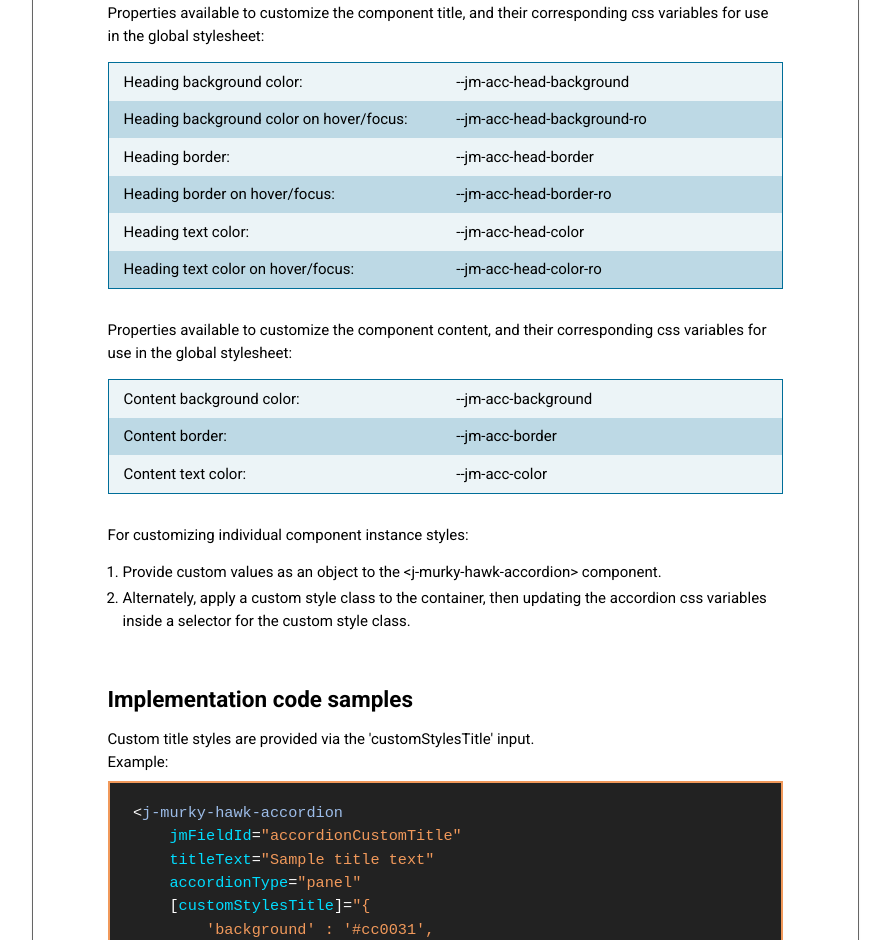
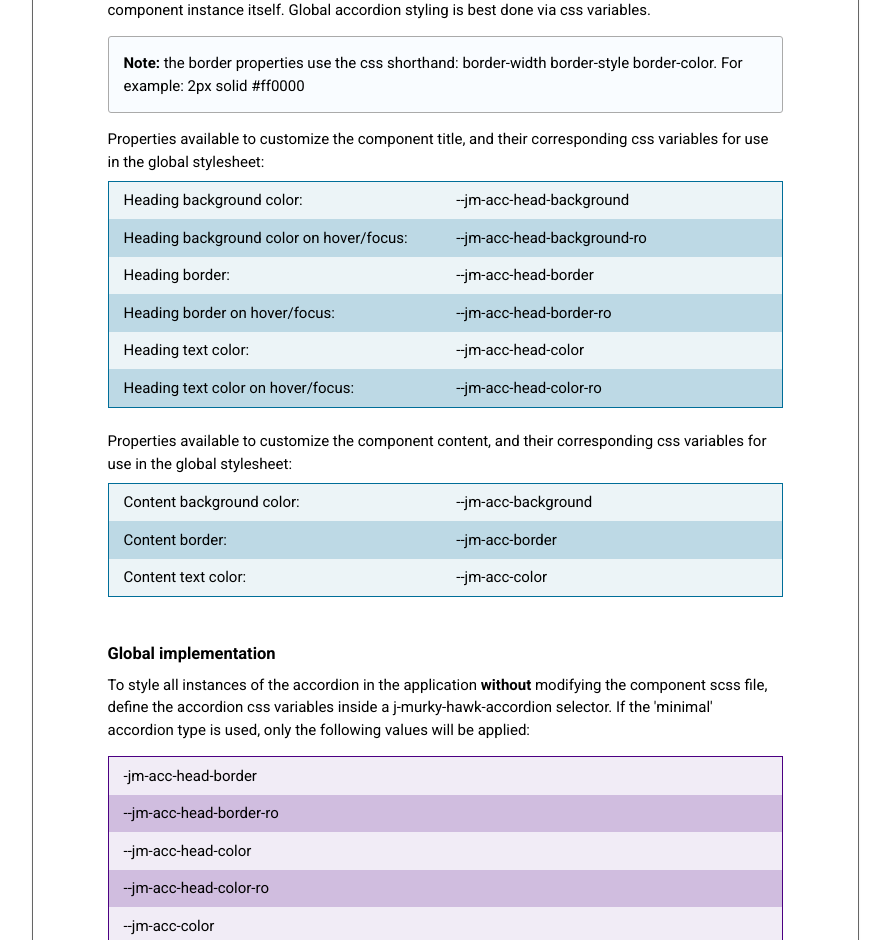
Before and after one commit to JMurkyHawk/accordion, an Angular app: page /accordion-custom in a window 1280 px wide. Shown: the part 1860-2800 px from the top of the page, without its empty margins (195-1085 px from the left). Built offline with nearby package versions, Linux system fonts and the light colour scheme.

Commit message:
Update 'Custom styling' page content

```diff
--- a/src/app/app.component.scss
+++ b/src/app/app.component.scss
@@ -17,7 +17,7 @@
 
     h1 {
         color: var(--white);
-        font-size: 2.25em;
+        font-size: 2.5em;
         font-weight: normal;
         line-height: 1.65em;
         margin: 0 auto;
@@ -76,6 +76,13 @@ h4 {
     font-size: 1.25em;
     line-height: 1.6em;
     margin: 0;
+    text-align: left;
+}
+
+h5 {
+    font-size: 1.1em;
+    line-height: 1.4em;
+    margin: 0 0 .5em 0;
     text-align: left;
 }
 
@@ -140,7 +147,7 @@ p {
 }
 
 .margin4 {
-    margin: 0 0 3em 0;
+    margin: 0 0 3em 0 !important;
 }
 
 hr {
@@ -166,7 +173,7 @@ ol.customCols,
 ul.customCols {
     background-color: rgba(0, 110, 153, 0.075);
     border: 1px solid rgba(0, 110, 153, 1);
-    margin: 0 0 2em 0 !important;
+    margin: 0 0 1.5em 0;
     padding: 0;
 
     display: flex;
@@ -193,6 +200,22 @@ ul.customCols {
         }
     }
 
+}
+
+ol.customCols,
+ul.customCols {
+
+    &.v2 {
+        background-color: rgba(75, 0, 130, .075);
+        border: 1px solid rgba(75, 0, 130, 1);
+
+        li {
+
+            &:nth-child(even) {
+                background-color: rgba(75, 0, 130, .2);
+            }
+        }
+    }
 }
 
 .color1 {
@@ -307,10 +330,10 @@ a.btn {
         border-bottom: 1px solid var(--cardHeadBorder);
         border-radius: 0;
         color: var(--cardHeadText);
-        font-size: 1.5em;
+        font-size: 1.75em;
         font-weight: normal;
         margin: 0;
-        padding: 1.5em 2.25em;
+        padding: 1.25em 2.25em;
         text-align: center;
 
         transition-duration: $transitionDuration;
@@ -366,19 +389,19 @@ a.btn {
 
         > section {
             //padding: 4em 1.5em 6em 1.5em;
-            padding: 2em 1.5em 4em 1.5em;
+            padding: 2em 1.5em 5em 1.5em;
 
             > h3,
             > h4 {
                 display: block;
-                font-size: 1.5em;
+                font-size: 1.6em;
+                line-height: 1.5em;
                 margin: 0 0 .5em 0;
                 text-align: center
             }
 
             &.leadIn {
                 padding-top: 2em;
-                padding-bottom: 0;
             }
             /*
             &:nth-child(even) {
@@ -402,10 +425,6 @@ a.btn {
         > p {
             margin: 0;
             padding: 0 0 1em 0;
-        }
-
-        ul {
-            margin: .5em 0 1.5em 0;
         }
 
         &.spacingV2 {
@@ -539,6 +558,16 @@ a.btn {
 
 }
 
+.jmHighlight {
+    background-color: var(--jmBackDrop-Background);
+    border: 1px solid var(--jmBackDrop-Border);
+    border-radius: 3px;
+    display: block;
+    margin: 0 0 1em 0;
+    overflow: hidden;
+    padding: 1em;
+}
+
 .codeBox,
 .codeBoxMini2 {
     background-color: var(--codeBackground);
@@ -547,7 +576,7 @@ a.btn {
     font-family: 'Source Code Pro', monospace;
     font-size: 1.25em;
     line-height: 1.25em;
-    margin: 0 0 2em 0;
+    margin: 0 0 4em 0;
     overflow: auto;
     padding: 1em 1.25em;
 
@@ -559,6 +588,7 @@ a.btn {
 }
 
 .codeBoxMini2 {
+    border-width: 1px;
     font-size: 1em;
     line-height: 1em;
     margin: 0 .25em 1px 0;
@@ -608,7 +638,7 @@ a.btn {
 
             > section {
                 //padding: 3.5em 5em;
-                padding: 2em 5em;
+                padding: 2em 5em 2em 5em;
 
                 &:last-child {
                     padding-bottom: 4em;
@@ -635,7 +665,7 @@ a.btn {
         .jmCardContent {
 
             section {
-                padding: 2.5em 3.5em 2.5em 3.5em;
+                padding: 2em 3.5em 2em 3.5em;
 
                 &:first-of-type {
                     padding-top: 3em;
--- a/src/app/components/j-murky-hawk-accordion/j-murky-hawk-accordion.component.ts
+++ b/src/app/components/j-murky-hawk-accordion/j-murky-hawk-accordion.component.ts
@@ -149,7 +149,7 @@ export class JMurkyHawkAccordionComponent implements OnInit {
     errorMsgProvideOpts(value: string, inputName: string, allowableTypes: Array<string>) {
 
         console.error(
-            `'${value}' is not a valid input value for ${inputName} on jm-accordion: ` +
+            `'${value}' is not a valid input value for ${inputName} on <jm-accordion> component. ` +
             `Valid values for ${inputName}: ${allowableTypes}`
         );
 
--- a/src/app/pages/jmh-page-accordion-custom/jmh-page-accordion-custom.component.html
+++ b/src/app/pages/jmh-page-accordion-custom/jmh-page-accordion-custom.component.html
@@ -6,7 +6,7 @@
 
         <section class="leadIn">
 
-            <strong class="block padding1">{{jmAcc_custom0}}</strong>
+            <h4>{{jmAcc_custom0}}</h4>
 
             <p class="noMargin">{{jmAcc_custom}}</p>
 
@@ -92,9 +92,13 @@
 
         <section>
 
-            <h4>{{jmAcc_custom3}}</h4>
+            <h4>{{jmAcc_custom_implement_sub_title1}}</h4>
+
+            <div class="group">
+
                 <p>{{jmAcc_custom3_0}}</p>
-            <p>{{jmAcc_custom3_1}}</p>
+                <p class="jmHighlight" [innerHTML]="jmAcc_custom3_1"></p>
+                <p class="padding2">{{jmAcc_custom3_1_1}}</p>
                 <ol class="customCols">
                     <li *ngFor="let key of objectKeys(jmAcc_custom_title_styling)">
                         <span>{{key}}: </span>
@@ -102,34 +106,91 @@
                     </li>
                 </ol>
 
-            <p>{{jmAcc_custom3_2}}</p>
-            <ol class="customCols">
+                <p class="padding2">{{jmAcc_custom3_2}}</p>
+                <ol class="customCols margin4">
                     <li *ngFor="let key of objectKeys(jmAcc_custom_content_styling)">
                         <span>{{key}}: </span>
                         <span>{{jmAcc_custom_content_styling[key]}}</span>
                     </li>
                 </ol>
 
-            <p>{{jmAcc_custom4_1}}</p>
-            <ol class="margin4">
-                <li>{{jmAcc_custom4_2}}</li>
-                <li>{{jmAcc_custom4_4}}</li>
-            </ol>
+                <div class="subGroup">
 
-            <h4>{{jmAcc_custom_samples}}</h4>
+                    <h5>{{jmAcc_custom_implement_sub_title1_2}}</h5>
 
-            <p class="padding2">{{jmAcc_custom4_5}} <br />{{jmAcc_customCodeIntro}}</p>
+                    <p [innerHTML]="jmAcc_custom3_3"></p>
+                    <ul class="customCols v2">
+                        <li *ngFor="let key of jmAcc_custom3_3_list">{{key}}</li>
+                    </ul>
+
+                    <p class="padding2">{{jmAcc_custom3_3_2}}</p>
+                    <ul class="customCols v2">
+                        <li *ngFor="let key of jmAcc_custom3_3_list2">{{key}}</li>
+                    </ul>
+
+                    <p class="padding2" [innerHTML]="jmAcc_custom3_3_3"></p>
                     <div class="codeBox">
                         <code>
-                    <pre [innerHTML]="jmAcc_custom4_6"></pre>
+                            <pre [innerHTML]="jmAcc_custom3_code"></pre>
                         </code>
                     </div>
 
-            <p class="padding2">{{jmAcc_custom4_7}} <br />{{jmAcc_customCodeIntro}}</p>
+                </div>
+
+            </div>
+
+            <h4>{{jmAcc_custom_implement_sub_title2}}</h4>
+
+            <div class="group">
+
+                <p class="padding2">{{jmAcc_custom4_1}}</p>
+                <ol class="margin1">
+                    <li *ngFor="let key of jmAcc_custom4_list">{{key}}</li>
+                </ol>
+
+                <div class="subGroup">
+
+                    <h5>{{jmAcc_custom_implement_heading_title}}</h5>
+
+                    <p [innerHTML]="jmAcc_custom_single_acc_title_desc"></p>
+                    <p class="jmHighlight" [innerHTML]="jmAcc_custom_single_acc_title_desc2"></p>
+                    <ul class="customCols">
+                        <li *ngFor="let key of objectKeys(jmAcc_custom_single_acc_title_props)">
+                            <span>{{key}}: </span>
+                            <span>{{jmAcc_custom_single_acc_title_props[key]}}</span>
+                        </li>
+                    </ul>
+
+                    <p class="padding2">Custom title styling example: </p>
                     <div class="codeBox">
                         <code>
-                    <pre [innerHTML]="jmAcc_custom4_8"></pre>
+                            <pre [innerHTML]="jmAcc_custom_single_acc_title_code"></pre>
                         </code>
+                    </div>
+
+                </div>
+
+                <div class="subGroup">
+
+                    <h5>{{jmAcc_custom_implement_body_title}}</h5>
+
+                    <p [innerHTML]="jmAcc_custom_single_acc_body_desc"></p>
+                    <ul class="customCols">
+                        <li *ngFor="let key of objectKeys(jmAcc_custom_single_acc_body_props)">
+                            <span>{{key}}: </span>
+                            <span>{{jmAcc_custom_single_acc_body_props[key]}}</span>
+                        </li>
+                    </ul>
+
+                    <p class="padding2">Custom body styling example: </p>
+                    <div class="codeBox">
+                        <code>
+                            <pre [innerHTML]="jmAcc_custom_single_acc_body_code"></pre>
+                        </code>
+                    </div>
+
+                </div>
+
             </div>
 
         </section>
--- a/src/app/pages/jmh-page-accordion-custom/jmh-page-accordion-custom.component.ts
+++ b/src/app/pages/jmh-page-accordion-custom/jmh-page-accordion-custom.component.ts
@@ -24,13 +24,14 @@ export class JmhPageAccordionCustomComponent implements OnInit {
     public jmAcc_custom1_2: string = "The accordion Panel type allows the title's background color, text color, and borders to use custom values for the title's normal and hover/focus states. ";
     public jmAcc_custom2: string = "The accordion Panel type's component body can also be assigned its own custom background color, text color, and borders. ";
 
-    public jmAcc_custom3: string = "Implementing custom styling";
+    public jmAcc_custom_implement_title: string = "Implementing custom styling";
+    public jmAcc_custom_implement_sub_title1: string = "Global accordion styling";
     public jmAcc_custom3_0: string = "This can be done by changing the accordion-specific custom css variables, either in the component's style sheet or the application's global style sheet. "
         + "This could also be done via inputs on the component instance itself. "
         + "Global accordion styling is best done via css variables. "
-    public jmAcc_custom3_1: string = "Note: the border properties use the css shorthand: width type color. "
-        + "For example: 2px solid #ff0000. "
-        + "Properties available to customize the component title, and their corresponding css variables for use in the global stylesheet: ";
+    public jmAcc_custom3_1: string = "<strong>Note:</strong>  the border properties use the css shorthand: border-width border-style border-color. "
+        + "For example: 2px solid #ff0000 ";
+    public jmAcc_custom3_1_1: string = "Properties available to customize the component title, and their corresponding css variables for use in the global stylesheet: ";
 
     public objectKeys = Object.keys;
     public jmAcc_custom_title_styling: { [key: string ] : string } = {
@@ -49,16 +50,61 @@ export class JmhPageAccordionCustomComponent implements OnInit {
         "Content text color" : "--jm-acc-color"
     };
 
-    public jmAcc_custom4_1: string = "For customizing individual component instance styles: "
-    public jmAcc_custom4_2: string = "Provide custom values as an object to the <j-murky-hawk-accordion> component. "
-    public jmAcc_custom4_3: string = "";
-    public jmAcc_custom4_4: string = "Alternately, apply a custom style class to the container, then updating the accordion css variables inside a selector for the custom style class. ";
-    public jmAcc_custom4_5: string = "Custom title styles are provided via the 'customStylesTitle' input. "
+    public jmAcc_custom_implement_sub_title1_2: string = "Global implementation";
+    public jmAcc_custom3_3: string = "To style all instances of the accordion in the application <strong>without</strong> modifying the component scss file, define the accordion css variables inside a j-murky-hawk-accordion selector. "
+        + "If the 'minimal' accordion type is used, only the following values will be applied: ";
+    public jmAcc_custom3_3_list: Array<string> = [
+        "-jm-acc-head-border",
+        "--jm-acc-head-border-ro",
+        "--jm-acc-head-color",
+        "--jm-acc-head-color-ro",
+        "--jm-acc-color"
+    ];
+    public jmAcc_custom3_3_2: string = "For the 'basic' accordion type, only these values will be applied: ";
+    public jmAcc_custom3_3_list2: Array<string> = [
+        "--jm-acc-head-color",
+        "--jm-acc-head-color-ro",
+        "--jm-acc-color"
+    ];
 
-    public jmAcc_custom_samples: string = "Implementation code samples";
+    public jmAcc_custom3_3_3: string = "Copying the following block into the application's global stylesheet would <strong>overrirde all</strong> accordion instances throughout the app (except where custom styling is provided individually, described in the next section) with the values provided: ";
+    public jmAcc_custom3_code: string =
+        "<span class='color1'>j-murky-hawk-accordion</span> { \r"
+        + "    <span class='color2'>--jm-acc-head-background</span>: <span class='color7'>#4b0082</span>; \r"
+        + "    <span class='color2'>--jm-acc-head-background-ro</span>: <span class='color7'>#5f3082</span>; \r"
+        + "    <span class='color2'>--jm-acc-head-border</span>: <span class='color7'>2px solid #4b0082</span>; \r"
+        + "    <span class='color2'>--jm-acc-head-border-ro</span>: <span class='color7'>2px solid #4b0082</span>; \r"
+        + "    <span class='color2'>--jm-acc-head-color</span>: <span class='color7'>#ffffff</span>; \r"
+        + "    <span class='color2'>--jm-acc-head-color-ro</span>: <span class='color7'>#ffffff</span>; \r"
+        + "\r"
+        + "    <span class='color2'>--jm-acc-background</span>: <span class='color7'>#D8BFD8</span>; \r"
+        + "    <span class='color2'>--jm-acc-border</span>: <span class='color7'>#4b0082</span>; \r"
+        + "    <span class='color2'>--jm-acc-color</span>: <span class='color7'>#000000</span>; \r"
+        + "}";
 
-    public jmAcc_customCodeIntro: string = "Example: ";
-    public jmAcc_custom4_6: string =
+    public jmAcc_custom_implement_sub_title2: string = "Individual accordion styling";
+    public jmAcc_custom4_1: string = "To customize individual component instance styling: "
+    public jmAcc_custom4_list: Array<string> = [
+        "Provide custom values as an object to the <j-murky-hawk-accordion> component. ",
+        "Alternately, apply a custom style class to the container, then updating the accordion css variables inside a selector for the custom style class. "
+    ];
+
+    public jmAcc_custom_implement_heading_title: string = "Individual title styling";
+
+    public jmAcc_custom_single_acc_title_desc: string = "Properties available to customize the component title, and their corresponding key value for the object to pass to the <i>[customStylesTitle]</i> input: "
+    public jmAcc_custom_single_acc_title_props: { [key: string ] : string } = {
+        "Heading background color" : "background",
+        "Heading background color on hover/focus" : "background-ro",
+        "Heading border" : "border",
+        "Heading border on hover/focus" : "border-ro",
+        "Heading text color" : "color",
+        "Heading text color on hover/focus" : "color-ro"
+    };
+
+    public jmAcc_custom_code_intro: string = "Example: ";
+    public jmAcc_custom_single_acc_title_desc2: string = "<strong>Note:</strong>  the -ro appended to the end of each value denotes the rollover (focus/hover) state of that value. ";
+
+    public jmAcc_custom_single_acc_title_code: string =
         "&lt;<span class=\'color1\'>j-murky-hawk-accordion</span> <br />"
         + "    <span class=\'color2\'>jmFieldId</span>=<span class=\'color7\'>\"accordionCustomTitle\"</span> <br />"
         + "    <span class=\'color2\'>titleText</span>=<span class=\'color7\'>\"Sample title text\"</span> <br />"
@@ -74,8 +120,15 @@ export class JmhPageAccordionCustomComponent implements OnInit {
         + "    &lt;<span class='color1'>p</span>&gt;Sample Accordion Content</span>&lt;/<span class=\'color1'\>p</span>&gt; <br />"
         + "&lt;/<span class='color1'>j-murky-hawk-accordion</span>&gt;";
 
-    public jmAcc_custom4_7: string = "Custom content styles are provided via 'customStylesBody'. ";
-    public jmAcc_custom4_8: string =
+    public jmAcc_custom_implement_body_title: string = "Individual body styling";
+    public jmAcc_custom_single_acc_body_desc: string = "Properties available to customize the component body content, and their corresponding key value for the object to pass to the <i>[customStylesBody]</i> input: "
+    public jmAcc_custom_single_acc_body_props: { [key: string ] : string } = {
+        "Body content background color" : "background",
+        "Body content border" : "border",
+        "Body content text color" : "color",
+    };
+
+    public jmAcc_custom_single_acc_body_code: string =
         "&lt;<span class=\'color1\'>j-murky-hawk-accordion</span> <br />"
         + "    <span class=\'color2\'>jmFieldId</span>=<span class=\'color7\'>'accordionCustomContent'</span> <br />"
         + "    <span class=\'color2\'>titleText</span>=<span class=\'color7\'>'Sample title text'</span> <br />"
```
Lines whose indentation alone changed are shown as unchanged.
